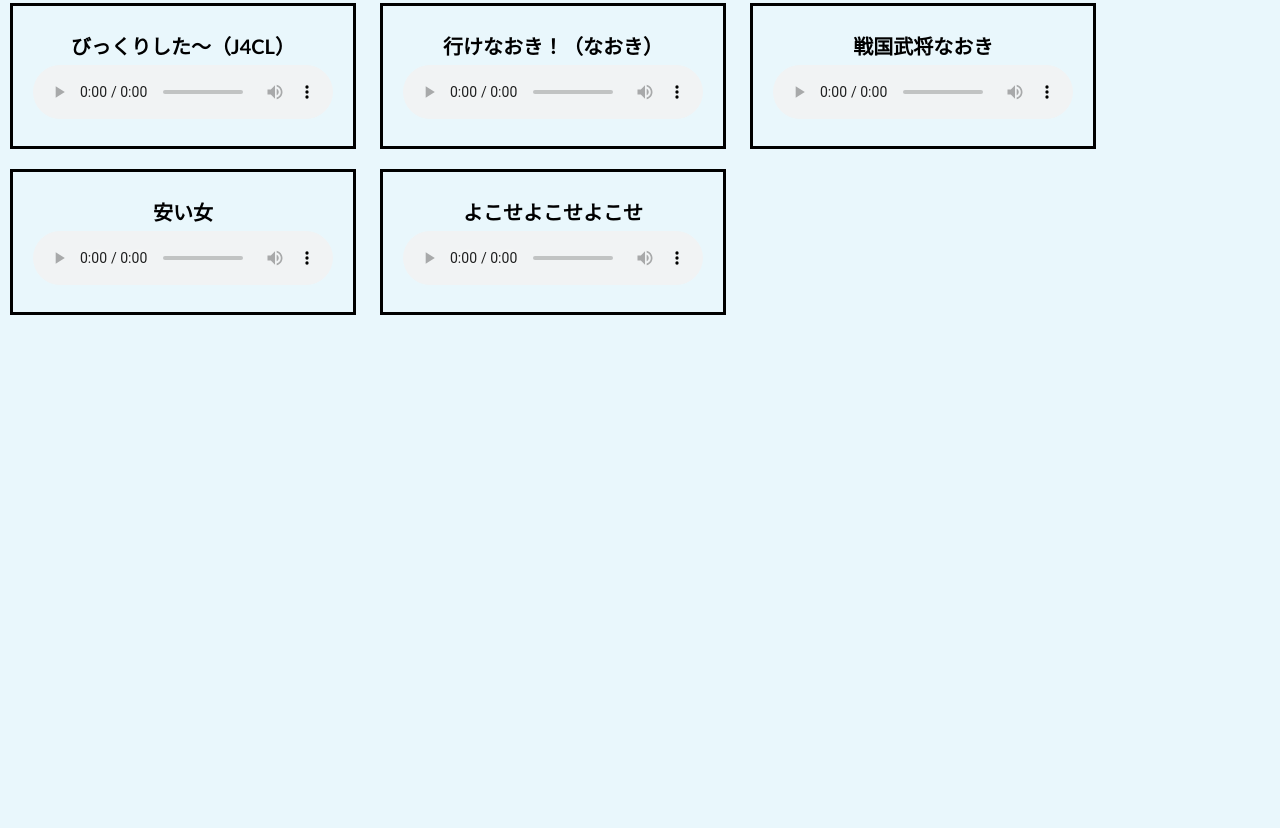
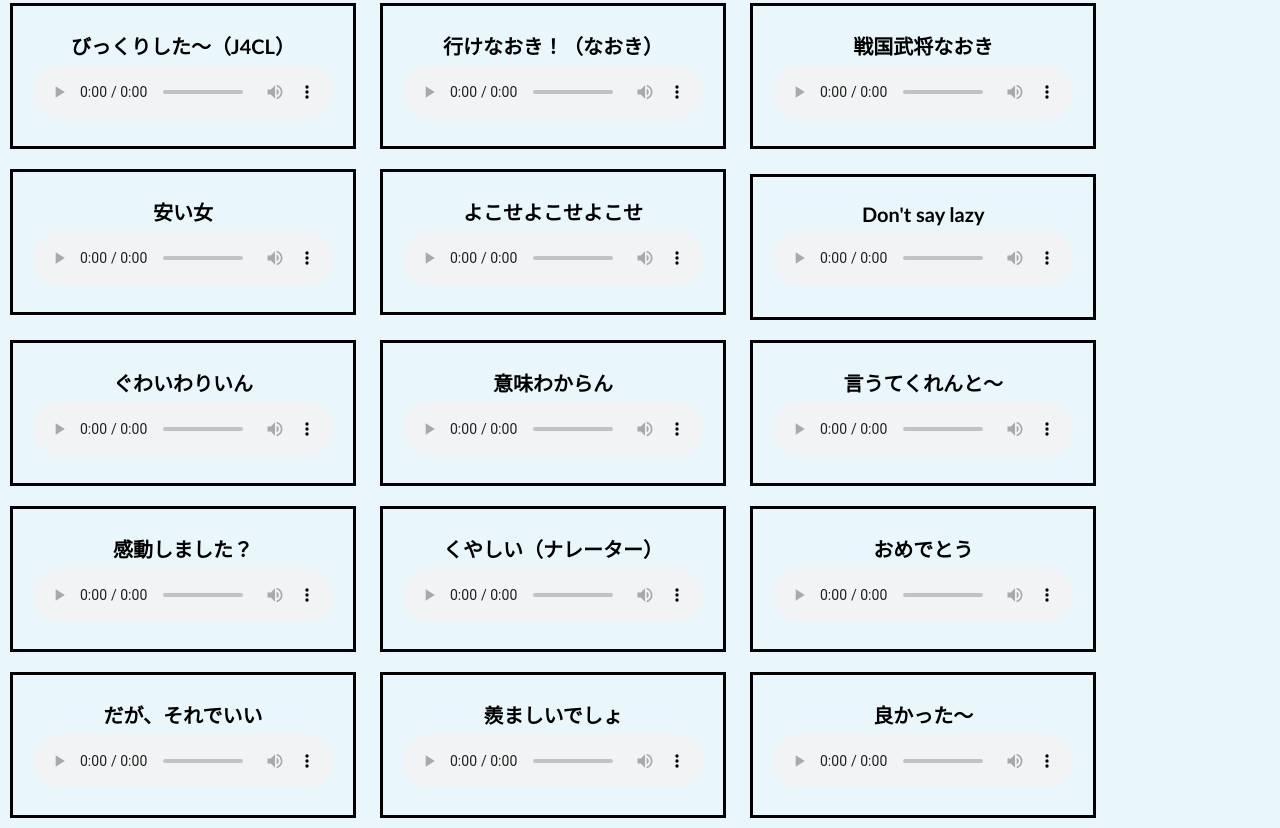
Before and after one commit to yudaiw0702/naokivoice.github.io, a plain HTML site: page index.html in a window 1280 px wide. Shown: the part 1123-1951 px from the top of the page. Before the commit the page ends 1448 px from the top, so only its background shows below. Drawn offline with nearby package versions, Linux system fonts and the light colour scheme.

Commit message:
10個追加

```diff
--- a/index.html
+++ b/index.html
@@ -106,6 +106,46 @@
     <p>よこせよこせよこせ</p>
     <audio src="mp3/yokoseyokose.mp3" controls></audio>
   </div>
+  <div class="box1">
+    <p>Don't say lazy</p>
+    <audio src="mp3/dontsaylazy.mp3" controls></audio>
+  </div>
+  <div class="box1">
+    <p>ぐわいわりいん</p>
+    <audio src="mp3/guwaiwarin.mp3" controls></audio>
+  </div>
+  <div class="box1">
+    <p>意味わからん</p>
+    <audio src="mp3/imiwakaran.mp3" controls></audio>
+  </div>
+  <div class="box1">
+    <p>言うてくれんと～</p>
+    <audio src="mp3/iutekurento.mp3" controls></audio>
+  </div>
+  <div class="box1">
+    <p>感動しました？</p>
+    <audio src="mp3/kandousimasita.mp3" controls></audio>
+  </div>
+  <div class="box1">
+    <p>くやしい（ナレーター）</p>
+    <audio src="mp3/kuyasii2.mp3" controls></audio>
+  </div>
+  <div class="box1">
+    <p>おめでとう</p>
+    <audio src="mp3/omedeto.mp3" controls></audio>
+  </div>
+  <div class="box1">
+    <p>だが、それでいい</p>
+    <audio src="mp3/soredeii.mp3" controls></audio>
+  </div>
+  <div class="box1">
+    <p>羨ましいでしょ</p>
+    <audio src="mp3/urayamasiidesyo.mp3" controls></audio>
+  </div>
+  <div class="box1">
+    <p>良かった～</p>
+    <audio src="mp3/yokatta.mp3" controls></audio>
+  </div>
 
 </body>
 </html>
```
Also changed, not shown: 10 other files.
